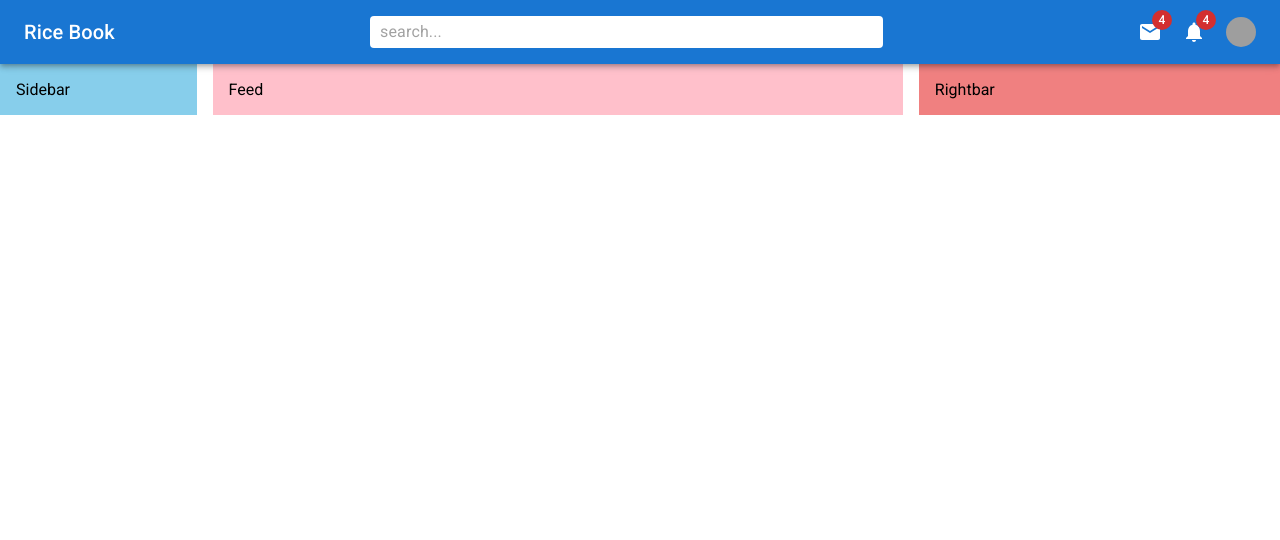
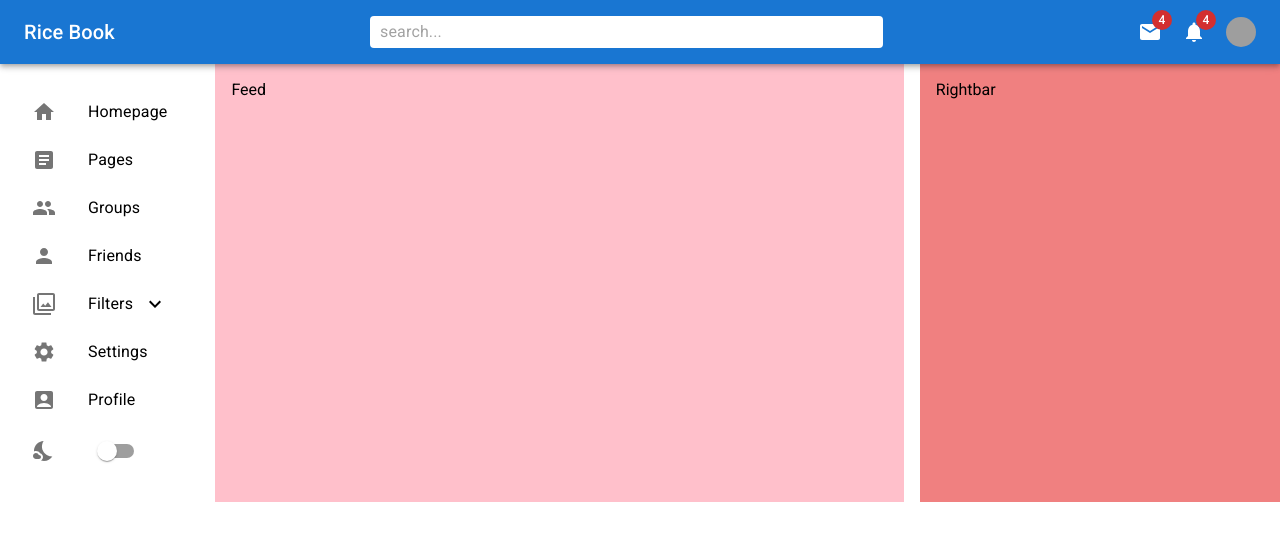
Before and after one commit to zjhM3l/MERN-RICEBOOK, a React (Create React App) app: page / in a window 1280 px wide. Shown: the top 540 px of the page. Built offline with nearby package versions, Linux system fonts and the light colour scheme; grey boxes are pictures that could not be loaded.

Commit message:
9/19/2024;feed left side bar draft

```diff
--- a/src/components/Sidebar.jsx
+++ b/src/components/Sidebar.jsx
@@ -1,8 +1,113 @@
-import { Box } from '@mui/material'
+import { ExpandLess, ExpandMore, Home } from '@mui/icons-material'
+import { Box, Collapse, List, ListItem, ListItemButton, ListItemIcon, ListItemText, Switch } from '@mui/material'
+import HomeIcon from '@mui/icons-material/Home';
 import React from 'react'
+import Article from '@mui/icons-material/Article';
+import People from '@mui/icons-material/People';
+import Person from '@mui/icons-material/Person';
+import Filter from '@mui/icons-material/Filter';
+import Favorite from '@mui/icons-material/Favorite';
+import Camera from '@mui/icons-material/Camera';
+import Settings from '@mui/icons-material/Settings';
+import AccountBox from '@mui/icons-material/AccountBox';
+import NightsStay from '@mui/icons-material/NightsStay';
 
 export const Sidebar = () => {
+  const [open, setOpen] = React.useState(false);
+
+  const handleClick = () => {
+    setOpen(!open);
+  };
+
   return (
-    <Box bgcolor="skyblue" flex={1} p={2} sx={{ display: {xs: "none", sm: "block"}}}>Sidebar</Box>
+    <Box flex={1} p={2} sx={{ display: {xs: "none", sm: "block"}}}>
+      <List>
+          <ListItem disablePadding>
+            <ListItemButton component="a" href='#home'>
+              <ListItemIcon>
+                <HomeIcon/>
+              </ListItemIcon>
+              <ListItemText primary="Homepage" />
+            </ListItemButton>
+          </ListItem>
+          <ListItem disablePadding>
+            <ListItemButton component="a" href='#pages'>
+              <ListItemIcon>
+                <Article/>
+              </ListItemIcon>
+              <ListItemText primary="Pages" />
+            </ListItemButton>
+          </ListItem>
+          <ListItem disablePadding>
+            <ListItemButton component="a" href='#groups'>
+              <ListItemIcon>
+                <People/>
+              </ListItemIcon>
+              <ListItemText primary="Groups" />
+            </ListItemButton>
+          </ListItem>
+          <ListItem disablePadding>
+            <ListItemButton component="a" href='#friends'>
+              <ListItemIcon>
+                <Person/>
+              </ListItemIcon>
+              <ListItemText primary="Friends" />
+            </ListItemButton>
+          </ListItem>
+          <ListItem disablePadding>
+            <ListItemButton onClick={handleClick}>
+              <ListItemIcon>
+                <Filter/>
+              </ListItemIcon>
+              <ListItemText primary="Filters" />
+              {open ? <ExpandLess /> : <ExpandMore />}
+            </ListItemButton>
+          </ListItem>
+          <Collapse in={open} timeout="auto" unmountOnExit>
+            <List component="div" disablePadding>
+              <ListItem disablePadding>
+                <ListItemButton sx={{ pl: 4 }} component="a" href='#liked'>
+                  <ListItemIcon>
+                    <Favorite/>
+                  </ListItemIcon>
+                  <ListItemText primary="Liked" />
+                </ListItemButton>
+              </ListItem>
+              <ListItem disablePadding>
+                <ListItemButton sx={{ pl: 4 }} component="a" href='#moments'>
+                  <ListItemIcon>
+                    <Camera/>
+                  </ListItemIcon>
+                  <ListItemText primary="Moments" />
+                </ListItemButton>
+              </ListItem>
+            </List>
+          </Collapse>
+          <ListItem disablePadding>
+            <ListItemButton component="a" href='#settings'>
+              <ListItemIcon>
+                <Settings/>
+              </ListItemIcon>
+              <ListItemText primary="Settings" />
+            </ListItemButton>
+          </ListItem>
+          <ListItem disablePadding>
+            <ListItemButton component="a" href='#profile'>
+              <ListItemIcon>
+                <AccountBox/>
+              </ListItemIcon>
+              <ListItemText primary="Profile" />
+            </ListItemButton>
+          </ListItem>
+          <ListItem disablePadding>
+            <ListItemButton>
+              <ListItemIcon>
+                <NightsStay/>
+              </ListItemIcon>
+              <Switch/>
+            </ListItemButton>
+          </ListItem>
+        </List>
+    </Box>
   )
 }
```
